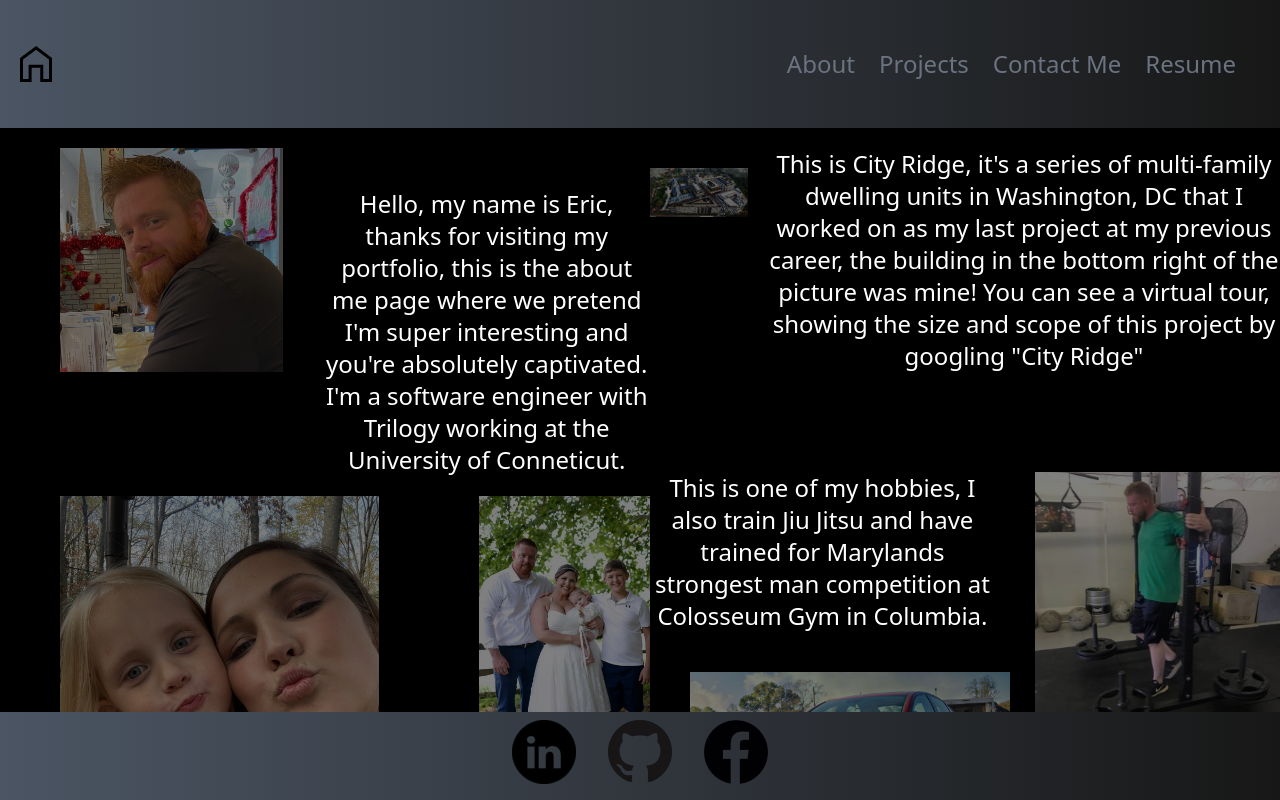
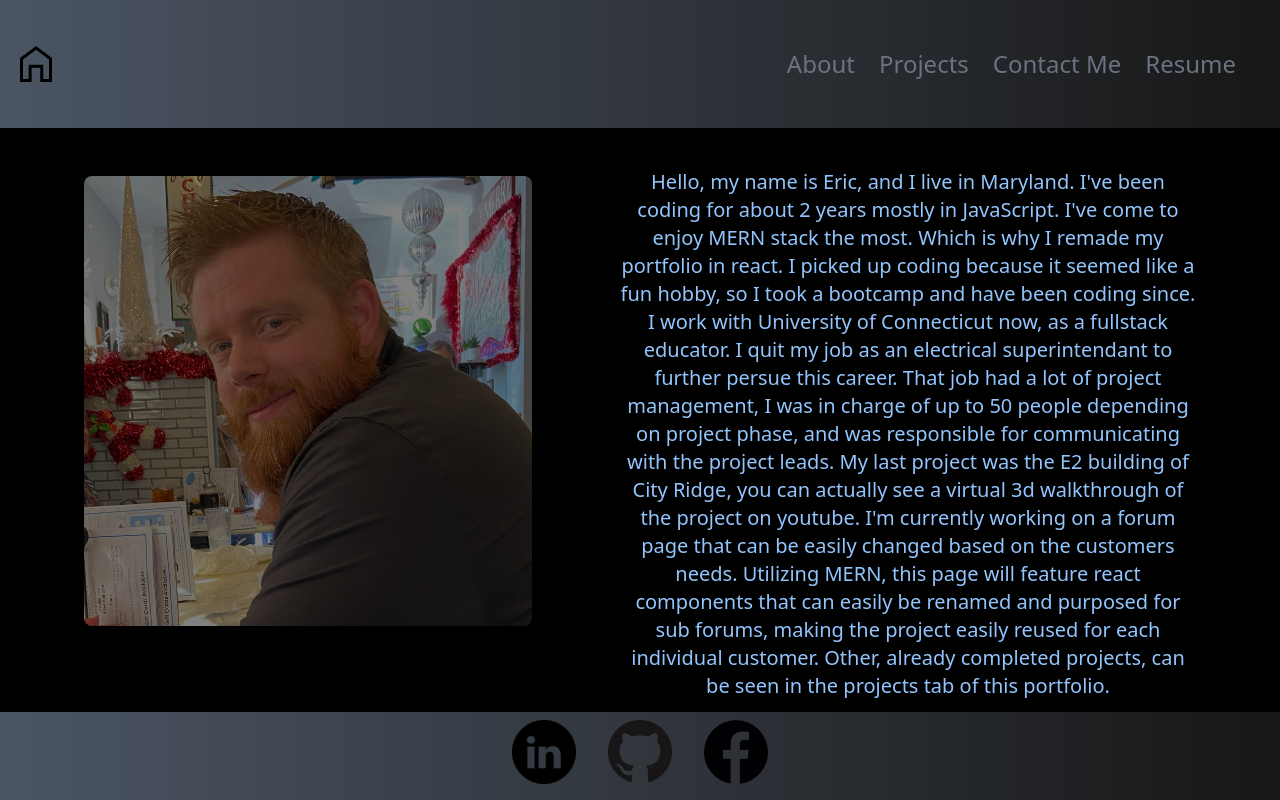
Before and after one commit to Ecole7853/ReactPortfolio, a React (Create React App) app: page /AboutMe in a window 1280 px wide. Built offline with nearby package versions, Linux system fonts and the light colour scheme.

Commit message:
Fixed up about me, continued on css for menu button media query

```diff
--- a/src/Components/AboutMe.js
+++ b/src/Components/AboutMe.js
@@ -1,12 +1,6 @@
 import React from "react";
 import { motion } from "framer-motion";
 import me from "../images/mahFacePartDuex.jpg"
-import family from "../images/family.jpg"
-import family2 from "../images/family4.jpg"
-import cityridge from "../images/cityridge.jpg"
-import car from "../images/car.jpeg"
-import gym from "../images/gym.jpg"
-
 
 function AboutMe() {
   console.log(window.location.href);
@@ -18,44 +12,15 @@ function AboutMe() {
         exit={{ opacity: 0 }}
         transition={{ duration: 1.5 }}
       >
-        <div id="aboutCont" className="flex flex-row">
-          <div id="fullCont1" className="flex-1 flex-col mt-5 ml-5 mx-auto">
-            <div id="contOne" className="flex flex-row space-x-10 mb-5">
-              <div id="imageOne" className="max-w-xs opacity-50 ml-10"><img src={me}>
-              </img></div>
-              <p id="textOne" className="text-white text-2xl max-w-lg text-blue-300 text-center space-x-10 mt-10">Hello, my name is Eric, thanks for visiting my portfolio, this is the about me page where we pretend I&apos;m super interesting and you&apos;re absolutely captivated. I&apos;m a software engineer with Trilogy working at the University of Conneticut.</p>
-            </div>
-            <div id="contTwo" className="flex flex-row my-5">
-              <div id="imageTwo" className="max-w-xs ml-10 mr-20 opacity-50">
-                <img src={family}>
-                </img>
+        <div id="aboutCont" className="">
+          <div id="fullCont1" className="flex justify-around">
+            <div id="contOne" className="flex">
+              <div id="imageOne" className="max-w-md opacity-50 mt-12 mr-12">
+                <img className=" rounded-lg"src={me}>
+              </img>
               </div>
-              <div id="imageTwo2" className="max-w-sm ml-5 opacity-50">
-                <img src={family2}>
-                </img>
-              </div>
-            </div>
-          </div>
-          <div id="fullCont2" className="flex-1 flex-col mx-auto">
-            <div id="contThree" className="flex flex-row my-5">
-              <div id="imageThree" className="max-w-xs opacity-50 mt-5"> <img src={cityridge}>
-              </img></div>
-              <p id="textThree" className="text-white text-2xl text-blue-300 max-w-lg text-center space-x-10 mb-10 ml-5">This is City Ridge, it&apos;s a series of multi-family dwelling units in Washington, DC that I worked on as my last project at my previous career, the building in the bottom right of the picture was mine! You can see a virtual tour, showing the size and scope of this project by googling &quot;City Ridge&quot;</p>
-            </div>
-            <div id="fullCont3" className="flex flex-row">
-            <div id="contFour" className="flex flex-col my-5">
-              <p id="textFour" className="text-white text-2xl max-w-md text-blue-300 text-center mr-5 mt-5 mb-10">This is one of my hobbies, I also train Jiu Jitsu and have trained for Marylands strongest man competition at Colosseum Gym in Columbia.</p>
-              <div id="imageFour" className="max-w-xs ml-10 opacity-50 mb-20">
-                <img src={car}>
-                </img>
-                </div>
-            </div>
-            <div id="contFive" className="flex flex-col my-5">
-              <div id="imageFive" className="max-w-xs mt-5 ml-5 opacity-50">
-                <img src={gym}>
-                </img>
-              </div>
-            </div>
+              <p id="textOne" className="ml-10 text-xl max-w-xl text-blue-300 text-center space-x-10 mt-10">Hello, my name is Eric, and I live in Maryland. I&apos;ve been coding for about 2 years mostly in JavaScript. I&apos;ve come to enjoy MERN stack the most. Which is why I remade my portfolio in react. I picked up coding because it seemed like a fun hobby, so I took a bootcamp and have been coding since. I work with University of Connecticut now, as a fullstack educator. I quit my job as an electrical superintendant to further persue this career. That job had a lot of project management, I was in charge of up to 50 people depending on project phase, and was responsible for communicating with the project leads. My last project was the E2 building of City Ridge, you can actually see a virtual 3d walkthrough of the project on youtube. I&apos;m currently working on a forum page that can be easily changed based on the customers needs. Utilizing MERN, this page will feature react components that can easily be renamed and purposed for sub forums, making the project easily reused for each individual customer. Other, already completed projects, can be seen in the projects tab of this portfolio.
+              </p>
             </div>
           </div>
         </div>
--- a/src/Components/Navigation.js
+++ b/src/Components/Navigation.js
@@ -3,14 +3,23 @@ import { Link } from "react-router-dom";
 import pdf from "../assets/resumewcover.pdf";
 import home from "../images/home.png";
 
-function Navigation() {
+
+
+//function Navigation() {
+class Navigation extends React.Component{
+  handleClick(){
+    document.getElementById("menu").style.display = "block";
+  }
+
+render(){
+
   return (
     <>
-      <nav className="bg-gradient-to-r from-gray-600 to-neutral-900 flex-1">
+      <nav className=" bg-gradient-to-r from-gray-600 to-neutral-900 flex-1">
         <div id="buttonSeperation" className="flex flex-column justify-between">
-           <ul id="homeButton" className="h-20 mb-3 mt-7 my-5 pt-3 pb-4 pl-3 pr-4 rounded-md transition-all
+          <ul id="homeButton" className="hidden h-20 mb-3 mt-7 my-5 pt-3 pb-4 pl-3 pr-4 rounded-md transition-all
    duration-1000
-   ease-in-out hover:bg-zinc-400">
+   ease-in-out hover:bg-zinc-400 md:block">
             <li>
               <Link to="/">
                 <img src={home}>
@@ -20,7 +29,7 @@ function Navigation() {
           </ul>
           <ul
             id="navItems"
-            className="flex flex-row justify-between align-between p-4 m-4"
+            className="md:inline-flex flex flex-row justify-between align-between p-4 m-4 hidden"
           >
             <li id="buttons" className="text-2xl font-medium text-gray-500 pt-4 px-2 mx-1 pb-4 rounded-md transition-all
    duration-1000
@@ -35,7 +44,7 @@ function Navigation() {
             <li id="buttons" className="text-2xl font-medium text-gray-500 pt-4 px-2 mx-1 pb-4 rounded-md transition-all
    duration-1000
    ease-in-out hover:bg-zinc-600 hover:text-black">
-            <Link to="/Contact">Contact Me</Link>
+              <Link to="/Contact">Contact Me</Link>
             </li>
             <li id="buttons" className="text-2xl font-medium text-gray-500 pt-4 px-2 mx-1 pb-4 rounded-md transition-all
    duration-1000
@@ -45,10 +54,28 @@ function Navigation() {
               </a>
             </li>
           </ul>
+          <div onClick={this.handleClick} className="md:hidden w-30 z-10">
+            <svg className="w-24 flex align-center justify-center pl-4" xmlns="http://www.w3.org/2000/svg" fill="none" viewBox="0 0 24 24" strokeWidth="1.5" stroke="currentColor">
+            <path strokeLinecap="round" strokeLinejoin="round" d="M3.75 6.75h16.5M3.75 12h16.5m-16.5 5.25h16.5" />
+          </svg>
+            <ul id="menu" className="hidden">
+              <li className="text-2xl text-black list-none flex whitespace-nowrap bg-zinc-600"><Link to="/">Home</Link></li>
+              <li className="text-2xl text-black list-none flex whitespace-nowrap bg-zinc-600"><Link to="/AboutMe">About</Link></li>
+              <li className="text-2xl text-black list-none flex whitespace-nowrap bg-zinc-600"><Link to="/Project">Projects</Link></li>
+              <li className="text-2xl text-black list-none flex whitespace-nowrap bg-zinc-600"><Link to="/Contact">Contact Me</Link></li>
+              <li className="text-2xl text-black list-none flex whitespace-nowrap bg-zinc-600">
+                <a href={pdf} target="_blank" rel="noreferrer">
+                Resume
+                </a>
+            </li>
+            </ul>
+          </div>
         </div>
       </nav>
     </>
   );
 }
+}
+
 
 export default Navigation;
--- a/tailwind.config.js
+++ b/tailwind.config.js
@@ -3,6 +3,26 @@ module.exports = {
   content: ["./src/**/*.{js,jsx,ts,tsx}"],
   theme: {
     extend: {},
+    screens: {
+      'sm': '640px',
+      // => @media (min-width: 640px) { ... }
+
+      'md': '768px',
+      // => @media (min-width: 768px) { ... }
+
+      'lg': '1024px',
+      // => @media (min-width: 1024px) { ... }
+
+      'xl': '1280px',
+      // => @media (min-width: 1280px) { ... }
+
+      '2xl': '1536px',
+      // => @media (min-width: 1536px) { ... }
+    }
   },
   plugins: [],
-};
+
+  theme: {
+
+  }
+}
```
